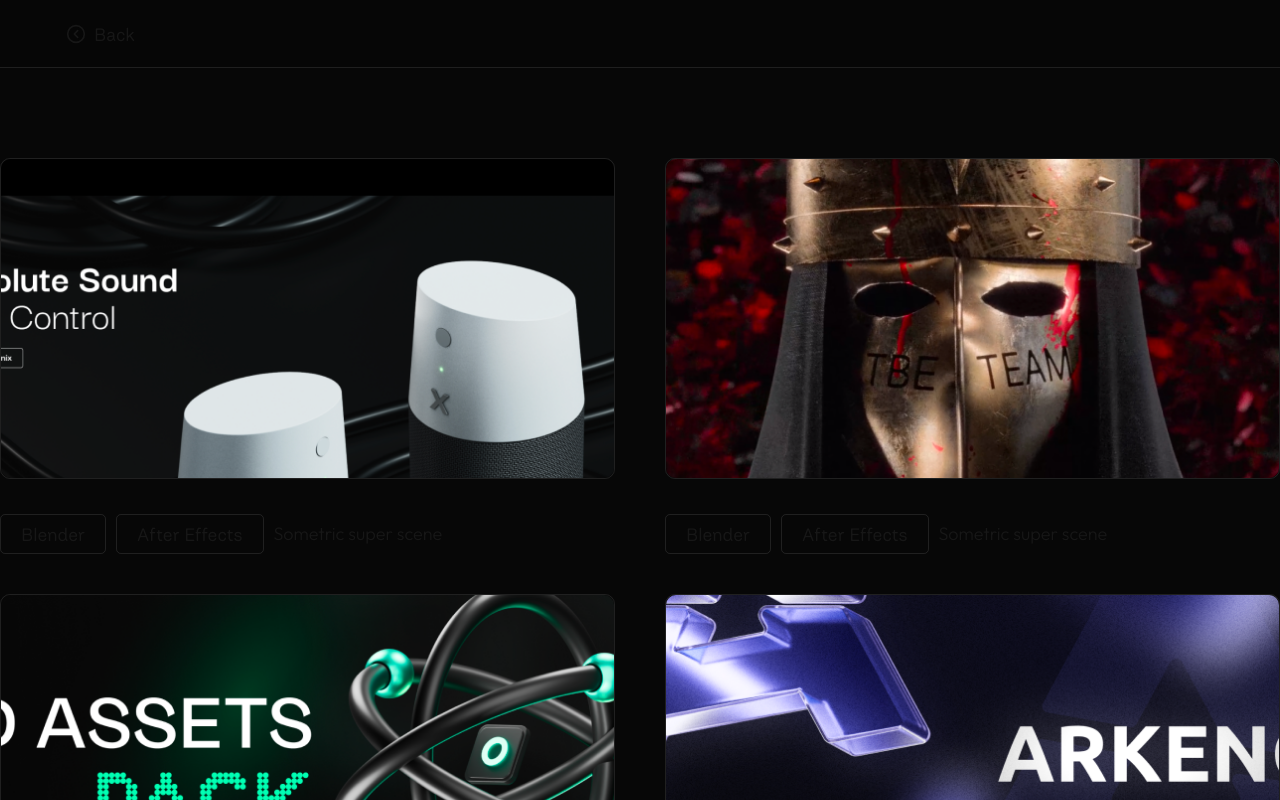
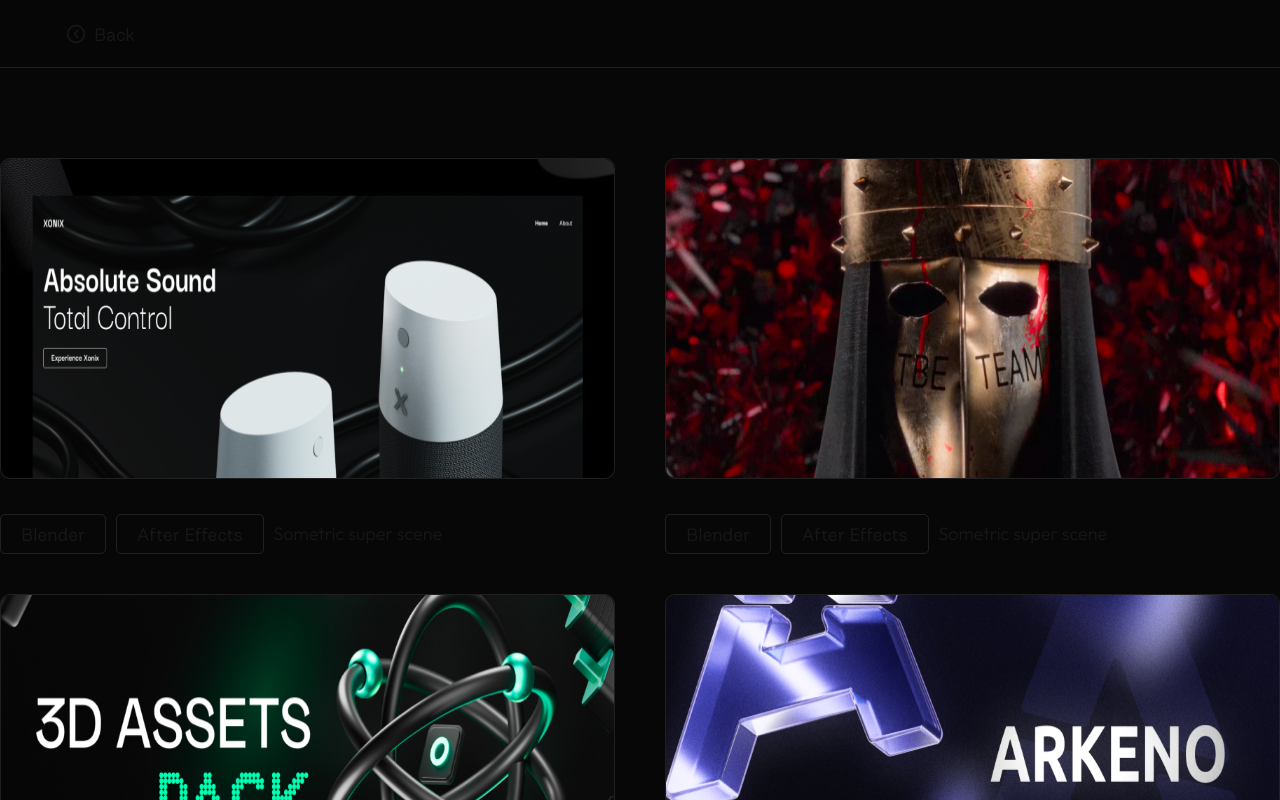
Before and after one commit to qwesmayn/fucik, a Next.js app: page /projects in a window 1280 px wide. Shown: the top 800 px of the page. Built offline with nearby package versions, Linux system fonts and the light colour scheme.

Commit message:
Remove unnecessary 'object-cover' class from PortfolioCard image for improved layout consistency and visual clarity.

```diff
--- a/src/entities/portfolio/ui/PortfolioCard.tsx
+++ b/src/entities/portfolio/ui/PortfolioCard.tsx
@@ -50,7 +50,7 @@
           alt={title}
           fill
           sizes="(max-width: 768px) 100vw, (max-width: 1200px) 50vw, 33vw"
-          className="object-cover rounded-[10px] group-hover:opacity-30 transition-opacity duration-300 "
+          className="rounded-[10px] group-hover:opacity-30 transition-opacity duration-300 "
         />
         <div className="hover:opacity-100 opacity-0 transition-opacity duration-300 absolute top-0 left-0 w-full h-full flex items-center justify-center gap-5">
           <p className="font-outfit text-[35px] uppercase">View more</p>
```
